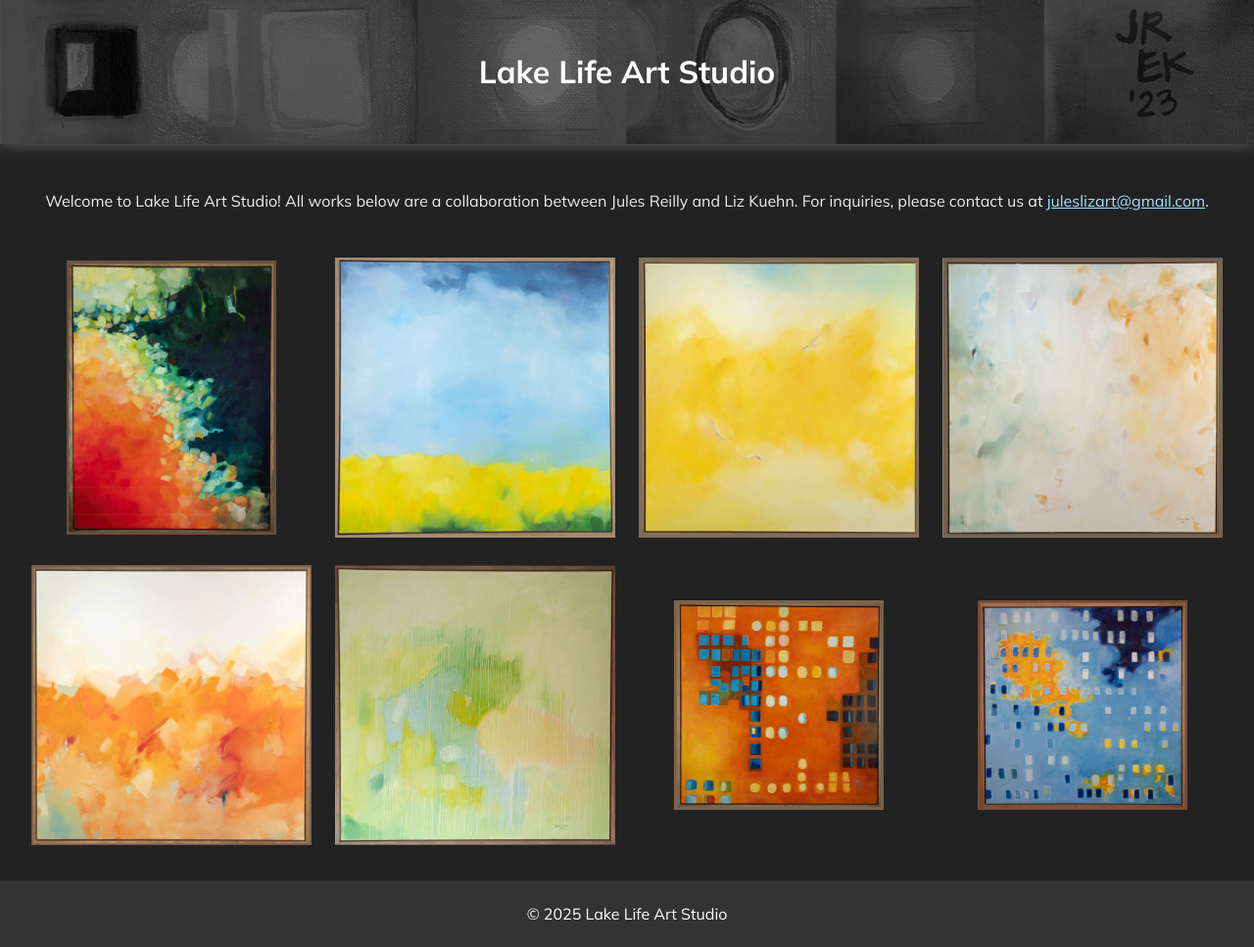
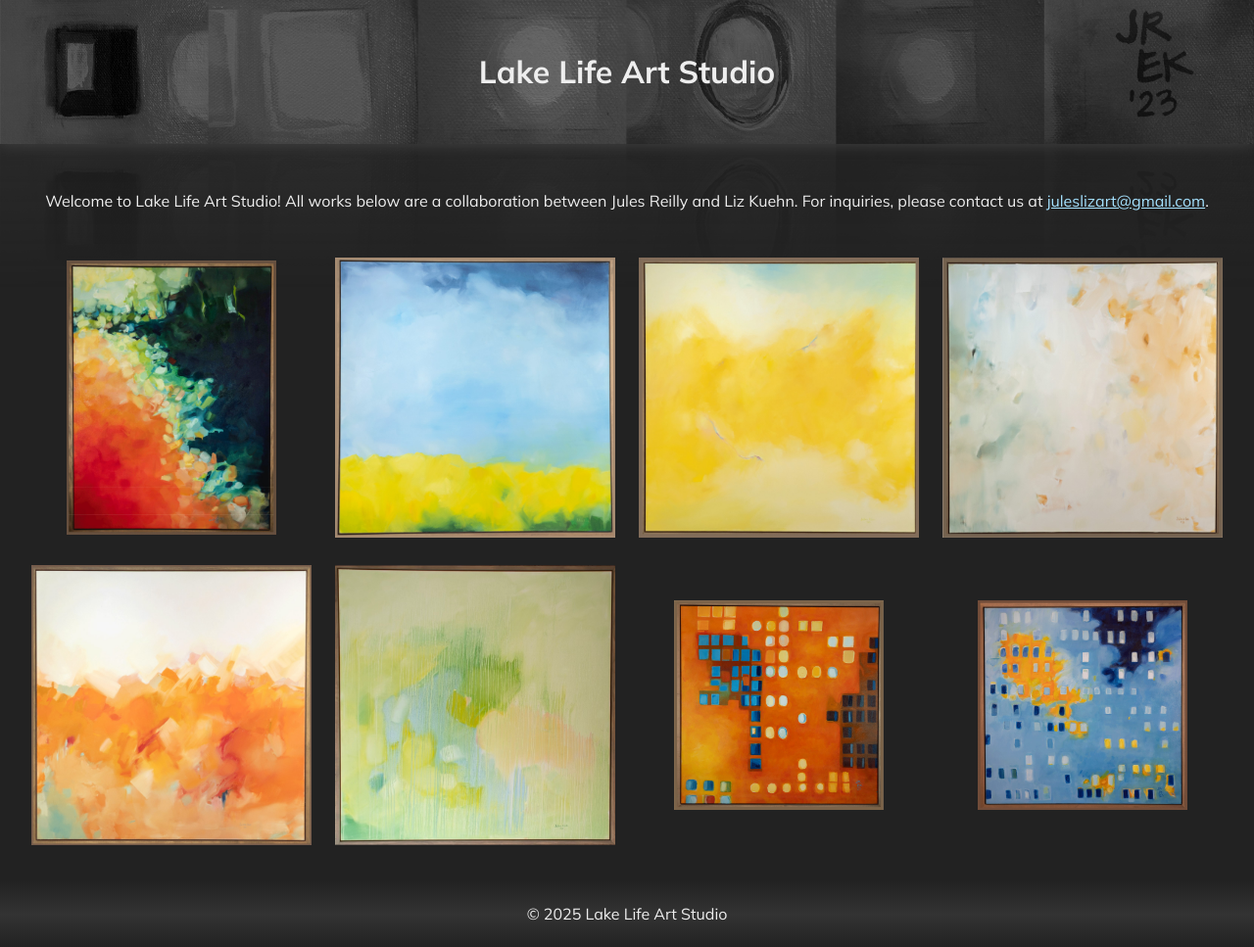
Before and after one commit to sereilly/art_gallery, a plain HTML site: page index.html in a window 1280 px wide. Shown: the whole page at 98% size. Drawn offline with Linux system fonts and the light colour scheme.

Commit message:
Add reflection

```diff
--- a/styles.css
+++ b/styles.css
@@ -13,19 +13,32 @@ body {
 header {
   /* show the image art/header with a gradient overlay */
   /* background-image: linear-gradient(rgb(255, 255, 255), rgba(0, 0, 0, 0)), url("art/header.png"); */
-  background-image: url("header.jpg");
-  background-color: #eee;
+  position: relative;
+
   /* center the image */
   background-position: center;
 
   font-weight: 200;
   font-style: normal;
-  background-size: cover;
-  color: #ffffff;
+  color: #eee;
   padding: 2rem;
   text-align: center;
   /* add a drop shadow */
-  box-shadow: 0 0 15px #666;
+  box-shadow: 0 0 15px #444;
+}
+
+header::before {
+  content: "";
+  position: absolute;
+  top: 0;
+  left: 0;
+  width: 100%;
+  height: 100%;
+  background-image: url("header.jpg");
+  background-size: cover;
+  background-position: center;
+  z-index: -1; /* Place it behind */
+  -webkit-box-reflect: below 0px linear-gradient(transparent, rgba(0, 0, 0, 0.2));
 }
 
 .intro {
@@ -42,8 +55,10 @@ a {
 footer {
   text-align: center;
   padding: 0.5rem;
-  background-color: #333;
-  color: #fdfdfd;
+  /* background-color: #333; */
+  /* vertical gradient */
+  background-image: linear-gradient(to bottom, #222, #333, #222);
+  color: #eee;
 }
 
 .gallery {
@@ -88,7 +103,7 @@ footer {
   padding: 15px;
   font-family: "Helvetica", sans-serif;
   font-size: 14px;
-  color: white;
+  color: #eee;
   background: linear-gradient(0deg, rgba(0, 0, 0, 0.8) 0%, rgba(0, 0, 0, 0) 100%);
   opacity: 0;
   transition: opacity 0.3s;
```
